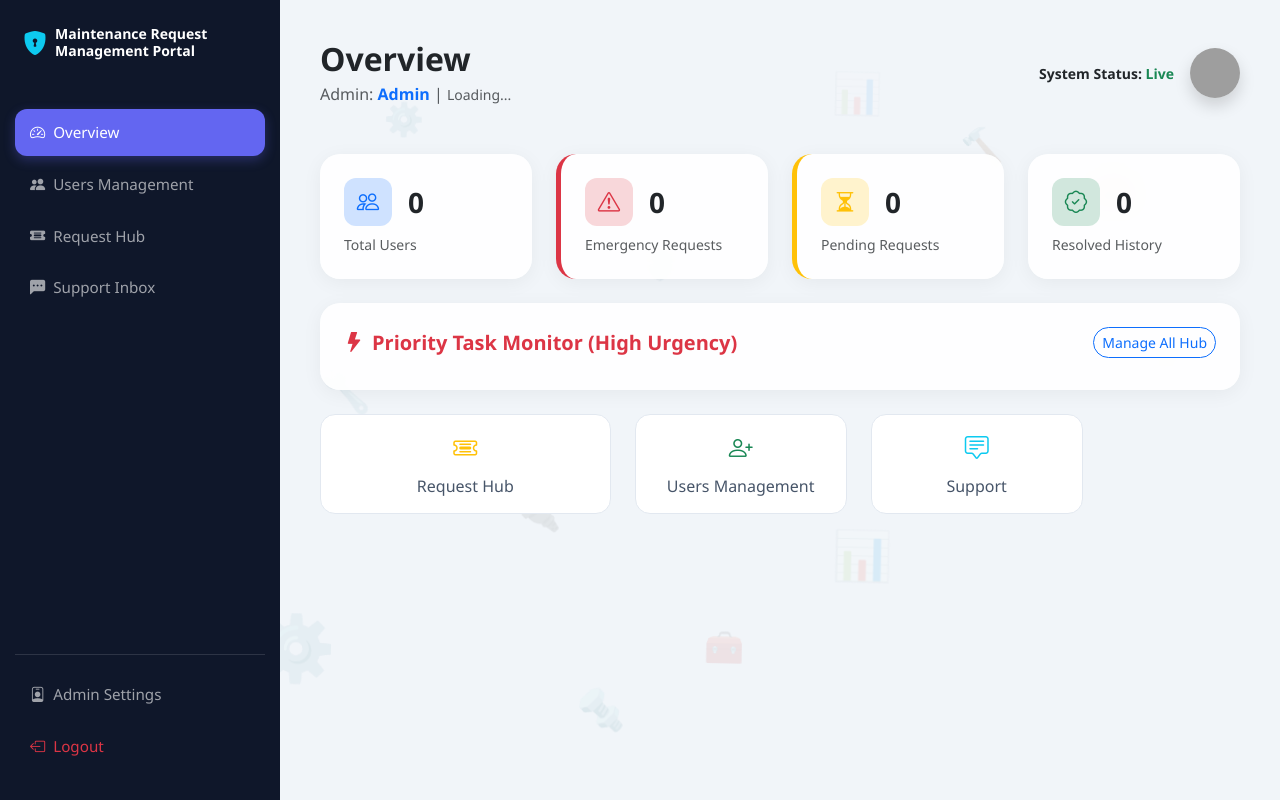
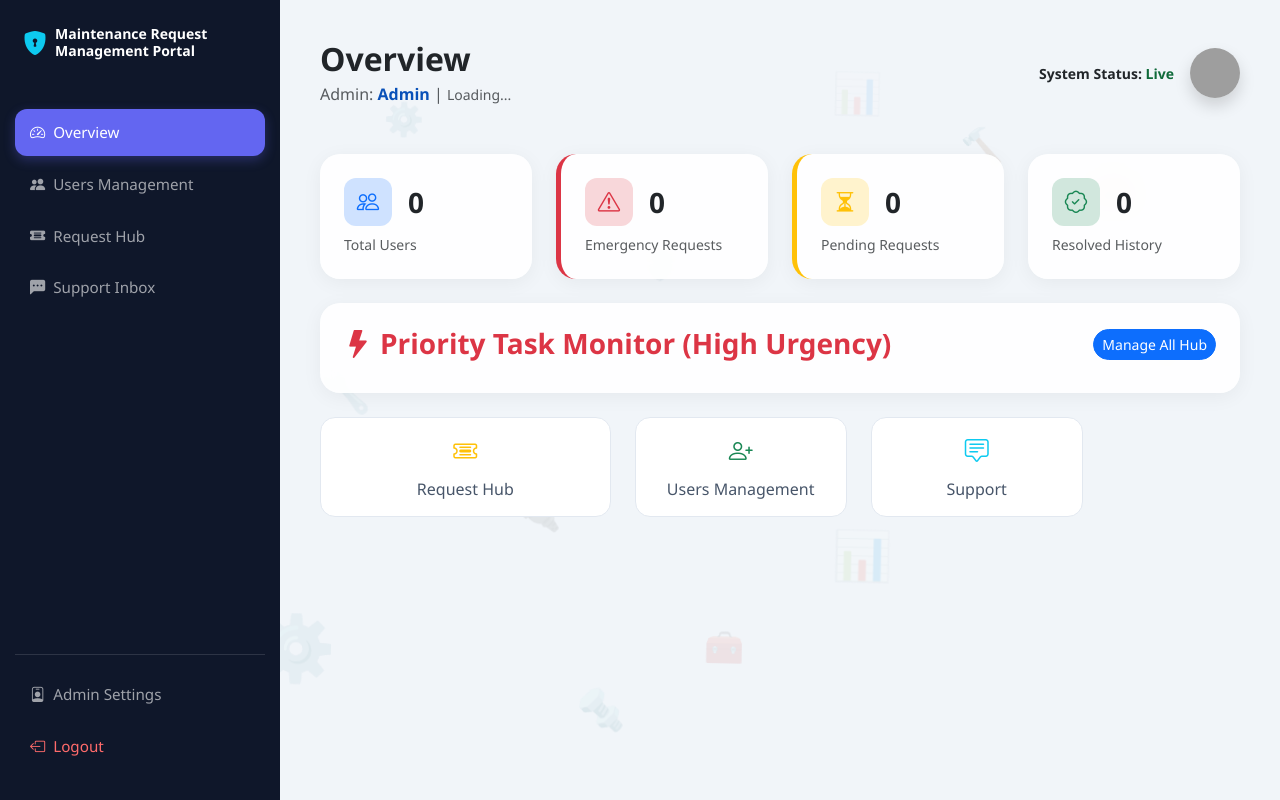
Before and after one commit to unclesam79/Internet-Technology-Project-TeamAR, a Django app: template maintenance_app/templates/maintenance_app/admin.html in a window 1280 px wide. Run offline with Django 5.2, Linux system fonts and the light colour scheme; the template is opened without the code that fills it, so the values that code supplies are empty; grey boxes are pictures that could not be loaded.

Commit message:
accessibility and sustainability improvements

```diff
--- a/maintenance_app/static/maintenance_app/css/admin.css
+++ b/maintenance_app/static/maintenance_app/css/admin.css
@@ -27,6 +27,10 @@
     cursor: pointer;
     color: #475569;
 }
+/* Accessible contrast for text on #f1f5f9 background */
+.admin-name-text { color: #0950b8; }
+.status-live-text { color: #0f6a3a; }
+
 .shortcut-btn:hover {
     background: var(--accent-indigo);
     color: white;
--- a/maintenance_app/static/maintenance_app/css/base.css
+++ b/maintenance_app/static/maintenance_app/css/base.css
@@ -109,6 +109,10 @@ body {
 .avatar-btn { cursor: pointer; transition: 0.3s; }
 .avatar-btn:hover { transform: scale(1.05); filter: brightness(1.1); }
 
+/* Logout link — lighter red for contrast on dark sidebar */
+.logout-link { color: #ff6b6b !important; }
+.logout-link:hover { color: #ff9999 !important; }
+
 /* Accessibility: visible focus ring */
 button:focus, input:focus, select:focus, textarea:focus,
 .nav-link:focus, a:focus {
--- a/maintenance_app/static/maintenance_app/js/admin.js
+++ b/maintenance_app/static/maintenance_app/js/admin.js
@@ -47,7 +47,7 @@ function renderAll() {
         userBody.innerHTML = '';
         allUsers.forEach(u => {
             const isAdmin = u.role === 'admin';
-            userBody.innerHTML += `<tr><td><div class="fw-bold">${u.name}</div></td><td class="small text-muted">${u.email}</td><td><span class="badge ${isAdmin ? 'bg-primary' : 'bg-light text-dark border'}">${u.role}</span></td><td><span class="text-success small"><i class="bi bi-circle-fill me-1" style="font-size:0.5rem"></i> Active</span></td><td class="text-end"><button class="btn btn-sm btn-light border me-1" onclick="editUser(${u.id})"><i class="bi bi-pencil"></i></button>${isAdmin ? '' : `<button class="btn btn-sm btn-outline-danger" onclick="deleteUser(${u.id})"><i class="bi bi-trash"></i></button>`}</td></tr>`;
+            userBody.innerHTML += `<tr><td><div class="fw-bold">${u.name}</div></td><td class="small text-muted">${u.email}</td><td><span class="badge ${isAdmin ? 'bg-primary' : 'bg-light text-dark border'}">${u.role}</span></td><td><span class="text-success small"><i class="bi bi-circle-fill me-1" style="font-size:0.5rem"></i> Active</span></td><td class="text-end"><button class="btn btn-sm btn-light border me-1" onclick="editUser(${u.id})" aria-label="Edit ${u.name}"><i class="bi bi-pencil"></i></button>${isAdmin ? '' : `<button class="btn btn-sm btn-outline-danger" onclick="deleteUser(${u.id})" aria-label="Delete ${u.name}"><i class="bi bi-trash"></i></button>`}</td></tr>`;
         });
     }
 
--- a/maintenance_app/templates/maintenance_app/admin.html
+++ b/maintenance_app/templates/maintenance_app/admin.html
@@ -52,13 +52,13 @@
     <div class="d-flex justify-content-between align-items-center mb-5">
         <div>
             <h2 class="fw-bold mb-1" id="pageTitle">Overview</h2>
-            <p class="text-muted mb-0">Admin: <span id="adminName" class="text-primary fw-bold">Admin</span> | <span class="small" id="liveTime">Loading...</span></p>
+            <p class="text-muted mb-0">Admin: <span id="adminName" class="admin-name-text fw-bold">Admin</span> | <span class="small" id="liveTime">Loading...</span></p>
         </div>
         <div class="d-flex align-items-center gap-3">
             <div class="text-end d-none d-md-block">
-                <p class="mb-0 fw-bold small">System Status: <span class="text-success">Live</span></p>
+                <p class="mb-0 fw-bold small">System Status: <span class="status-live-text">Live</span></p>
             </div>
-            <img id="adminImgTop" src="https://ui-avatars.com/api/?name=Admin&background=6366f1&color=fff" class="rounded-circle shadow" width="50" height="50" style="cursor:pointer" onclick="switchView('profileView')">
+            <img id="adminImgTop" src="https://ui-avatars.com/api/?name=Admin&background=6366f1&color=fff" alt="Admin profile picture" class="rounded-circle shadow" width="50" height="50" style="cursor:pointer" onclick="switchView('profileView')">
         </div>
     </div>
 
@@ -75,8 +75,8 @@
             <div class="col-lg-12">
                 <div class="card p-4 h-100">
                     <div class="d-flex justify-content-between align-items-center mb-4">
-                        <h5 class="fw-bold mb-0 text-danger"><i class="bi bi-lightning-fill me-2"></i>Priority Task Monitor (High Urgency)</h5>
-                        <button class="btn btn-sm btn-outline-primary rounded-pill" onclick="switchView('ticketView')">Manage All Hub</button>
+                        <h3 class="fw-bold mb-0 text-danger"><i class="bi bi-lightning-fill me-2"></i>Priority Task Monitor (High Urgency)</h5>
+                        <button class="btn btn-sm btn-primary rounded-pill" onclick="switchView('ticketView')">Manage All Hub</button>
                     </div>
                     <div id="priorityMonitorList" class="row g-3"></div>
                 </div>
@@ -94,7 +94,7 @@
     <div id="userView" class="view-pane">
         <div class="card p-4">
             <div class="d-flex justify-content-between align-items-center mb-4">
-                <h5 class="fw-bold">Users Management</h5>
+                <h3 class="fw-bold">Users Management</h5>
                 <button class="btn btn-primary rounded-pill btn-sm px-3" onclick="openUserModal()"><i class="bi bi-plus-lg me-1"></i> Add New User</button>
             </div>
             <div class="table-responsive"><table class="table table-hover align-middle"><thead class="table-light"><tr><th>Name</th><th>Email</th><th>Role</th><th>Status</th><th class="text-end">Action</th></tr></thead><tbody id="userTableBody"></tbody></table></div>
@@ -105,7 +105,7 @@
     <div id="supportView" class="view-pane">
         <div class="card p-4">
             <div class="d-flex justify-content-between align-items-center mb-4">
-                <h5 class="fw-bold">Support Inbox</h5>
+                <h3 class="fw-bold">Support Inbox</h5>
                 <button class="btn btn-sm btn-outline-danger" onclick="clearMessages()">Clear All</button>
             </div>
             <div class="list-group list-group-flush" id="messageList"></div>
@@ -115,7 +115,7 @@
     <!-- Global Request Hub -->
     <div id="ticketView" class="view-pane">
         <div class="card p-4">
-            <h5 class="fw-bold mb-4">Global Request Hub</h5>
+            <h3 class="fw-bold mb-4">Global Request Hub</h3>
             <div class="table-responsive"><table class="table table-hover align-middle"><thead class="table-light"><tr><th>ID</th><th>Issue</th><th>Owner</th><th>Urgency</th><th>Status</th><th>Action</th></tr></thead><tbody id="ticketTableBody"></tbody></table></div>
         </div>
     </div>
@@ -125,9 +125,9 @@
         <div class="row justify-content-center">
             <div class="col-lg-6">
                 <div class="card p-4">
-                    <h4 class="fw-bold mb-4 text-center">Admin Profile</h4>
+                    <h3 class="fw-bold mb-4 text-center">Admin Profile</h3>
                     <div class="text-center mb-4">
-                        <img src="" id="profilePreview" class="rounded-circle border border-4 border-white shadow" width="120" height="120">
+                        <img src="" id="profilePreview" alt="Your profile picture" class="rounded-circle border border-4 border-white shadow" width="120" height="120">
                         <div class="mt-3">
                             <label class="btn btn-sm btn-outline-secondary rounded-pill px-3">
                                 Update Photo
--- a/maintenance_app/templates/maintenance_app/base.html
+++ b/maintenance_app/templates/maintenance_app/base.html
@@ -11,6 +11,7 @@ Each child template defines its own theme colours, sidebar nav, and page content
     <meta charset="UTF-8">
     <meta name="viewport" content="width=device-width, initial-scale=1.0">
     <title>{% block title %}Maintenance Management System{% endblock %}</title>
+    <meta name="description" content="{% block meta_description %}Maintenance Management System — submit, track and resolve maintenance requests.{% endblock %}">
     <link href="https://cdn.jsdelivr.net/npm/bootstrap@5.3.0/dist/css/bootstrap.min.css" rel="stylesheet">
     <link rel="stylesheet" href="https://cdn.jsdelivr.net/npm/bootstrap-icons@1.10.5/font/bootstrap-icons.css">
     <link rel="stylesheet" href="{% static 'maintenance_app/css/base.css' %}">
@@ -40,16 +41,16 @@ Each child template defines its own theme colours, sidebar nav, and page content
         <div>
             <hr class="text-white-50">
             {% block sidebar_footer %}{% endblock %}
-            <a href="{% url 'logout' %}" class="nav-link text-danger">
+            <a href="{% url 'logout' %}" class="nav-link logout-link">
                 <i class="bi bi-box-arrow-left me-2"></i> Logout
             </a>
         </div>
     </div>
 
     <!-- Main content -->
-    <div class="main-content">
+    <main class="main-content">
         {% block content %}{% endblock %}
-    </div>
+    </main>
 
     {% block modals %}{% endblock %}
 
--- a/maintenance_app/templates/maintenance_app/staff.html
+++ b/maintenance_app/templates/maintenance_app/staff.html
@@ -172,7 +172,7 @@
                 <div class="card p-4">
                     <h4 class="fw-bold mb-4 text-center">Staff Profile</h4>
                     <div class="text-center mb-4 position-relative">
-                        <img src="" id="profilePreview" class="rounded-circle border border-4 border-white shadow" width="120" height="120">
+                        <img src="" id="profilePreview" alt="Your profile picture" class="rounded-circle border border-4 border-white shadow" width="120" height="120">
                         <div class="mt-3">
                             <label class="btn btn-sm btn-outline-secondary rounded-pill px-3">
                                 Update Photo
```
